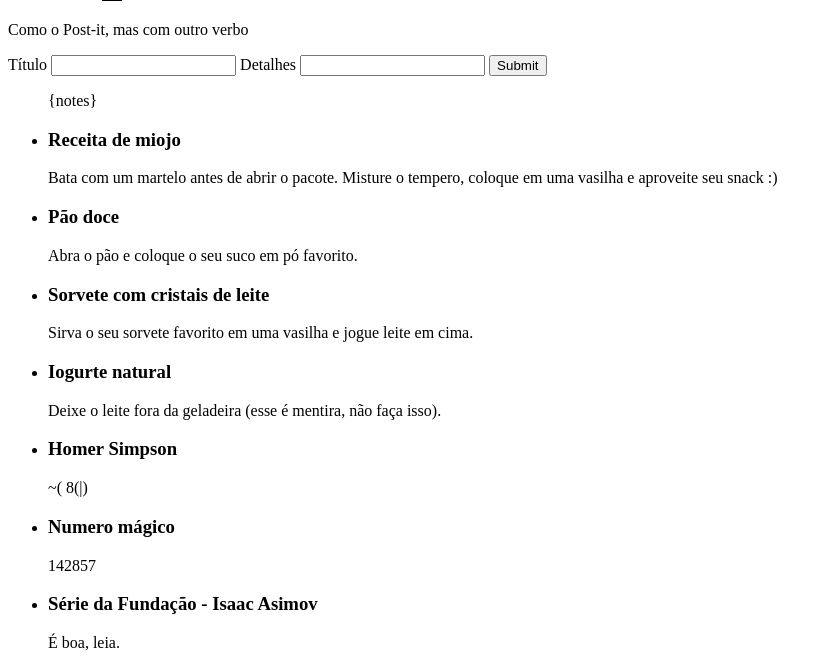
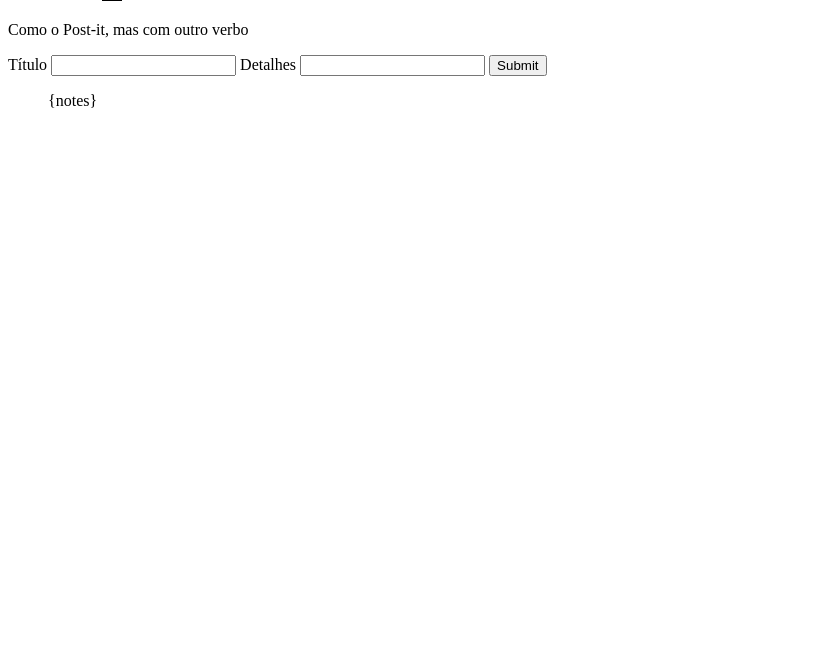
Before and after one commit to bert799/techweb, a Python web app: template Handout1/templates/index.html in a window 1280 px wide; the page is wider, and only the part inside the window is pictured. Shown: the part 830-1498 px from the top of that part, without its empty margins (0-832 px from the left). After the commit the page ends 938 px from the top of that part, so only its background shows below. Run offline with Jinja, Linux system fonts and the light colour scheme; the template is opened without the code that fills it, so the values that code supplies are empty.

Commit message:
handouts feitos

```diff
--- a/Handout1/templates/index.html
+++ b/Handout1/templates/index.html
@@ -21,36 +21,5 @@
     {notes}
     </ul>
 
-    <ul>
-      <li>
-        <h3>Receita de miojo</h3>
-        <p>Bata com um martelo antes de abrir o pacote. Misture o tempero, coloque em uma vasilha e aproveite seu snack :)</p>
-      </li>
-      <li>
-        <h3>Pão doce</h3>
-        <p>Abra o pão e coloque o seu suco em pó favorito.</p>
-      </li>
-      <li>
-        <h3>Sorvete com cristais de leite</h3>
-        <p>Sirva o seu sorvete favorito em uma vasilha e jogue leite em cima.</p>
-      </li>
-      <li>
-        <h3>Iogurte natural</h3>
-        <p>Deixe o leite fora da geladeira (esse é mentira, não faça isso).</p>
-      </li>
-      <li>
-        <h3>Homer Simpson</h3>
-        <p>~( 8(|)</p>
-      </li>
-      <li>
-        <h3>Numero mágico</h3>
-        <p>142857</p>
-      </li>
-      <li>
-        <h3>Série da Fundação - Isaac Asimov</h3>
-        <p>É boa, leia.</p>
-      </li>
-    </ul>
-
   </body>
 </html>
```
Also changed, not shown: Handout1/Servidor.py (+4 -4 lines), Handout1/data/notes.json (+1 -30 lines), Handout1/utils.py (+18 -5 lines), Handout1/views.py (+8 -3 lines).
